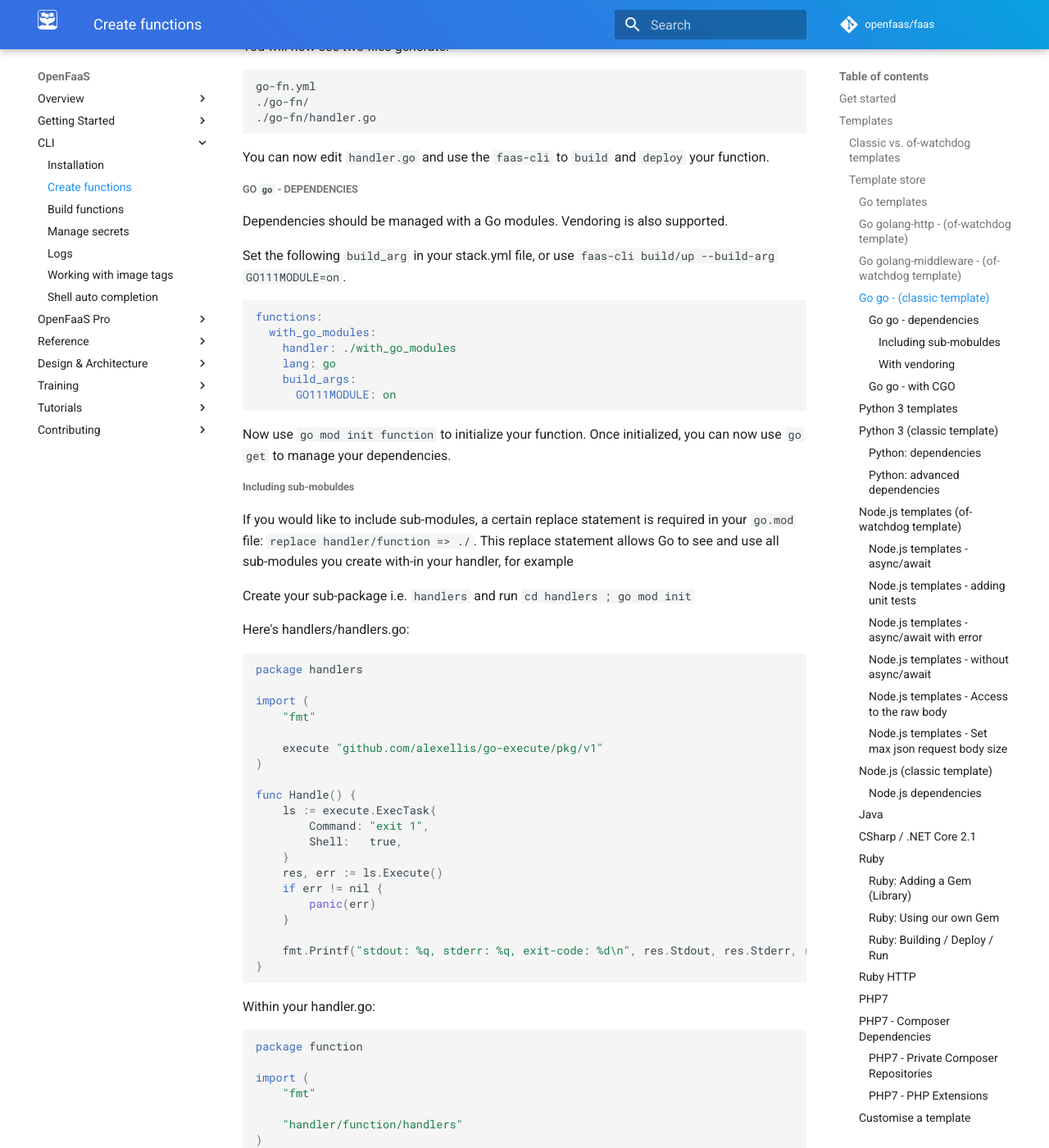
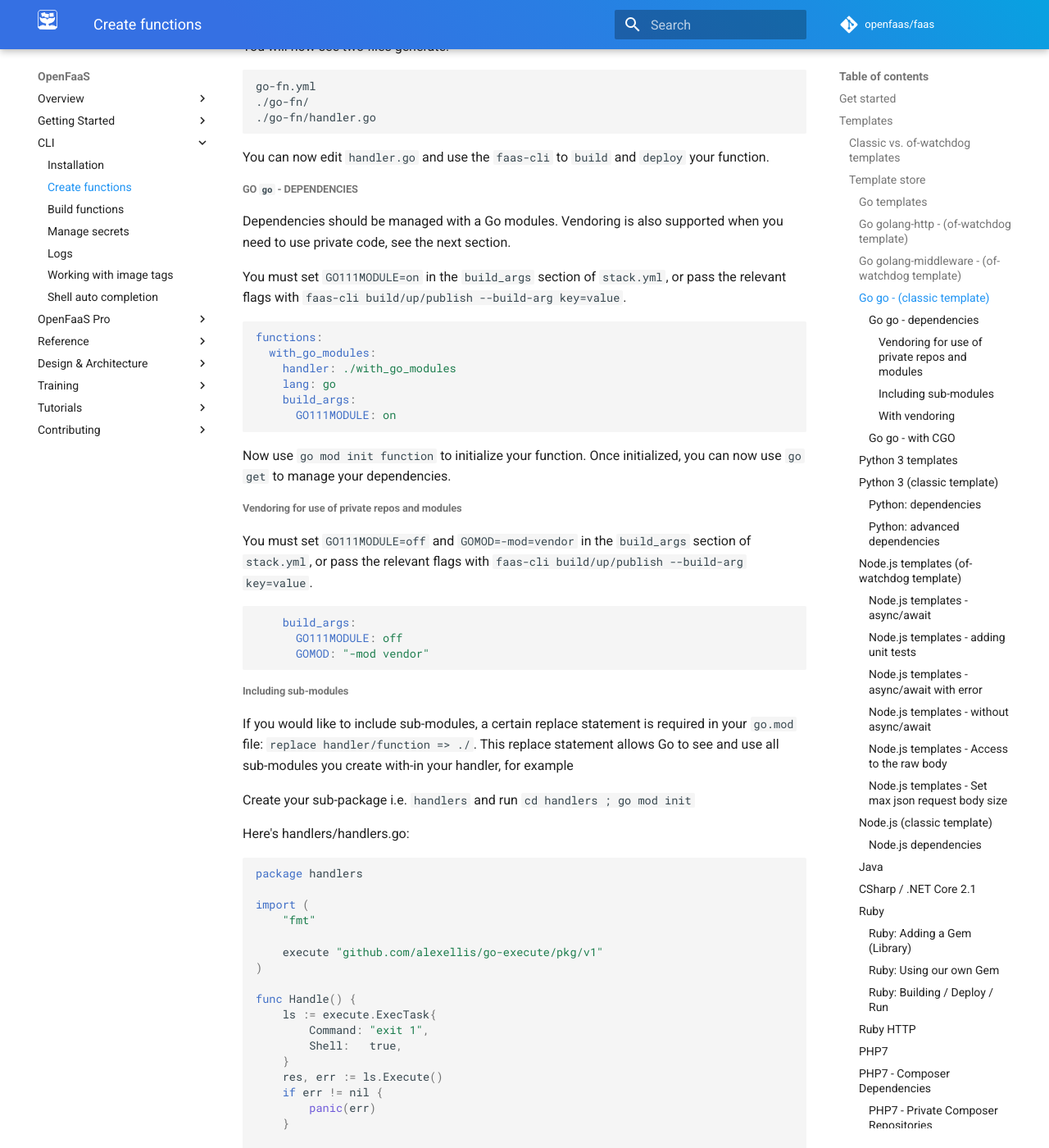
Before and after one commit to openfaas/docs, an MkDocs documentation site: the page built from docs/cli/templates.md, in a window 1280 px wide and 1400 px high, scrolled down 2887 px. Shown: the whole window at 82% size. Built offline with MkDocs 1.6.1 and Material for MkDocs 9.7.7, drawn with Linux system fonts in a browser that asks for light colours; comment, search, counter and statistics services are not loaded.

Commit message:
Update usage for private modules
Signed-off-by: Alex Ellis (OpenFaaS Ltd) <alexellis2@gmail.com>

````diff
--- a/docs/cli/templates.md
+++ b/docs/cli/templates.md
@@ -124,9 +124,9 @@ You can now edit `handler.go` and use the `faas-cli` to `build` and `deploy` you
 
 ##### Go `go` - dependencies
 
-Dependencies should be managed with a Go modules. Vendoring is also supported.
+Dependencies should be managed with a Go modules. Vendoring is also supported when you need to use private code, see the next section.
 
-Set the following `build_arg` in your stack.yml file, or use `faas-cli build/up --build-arg GO111MODULE=on`.
+You must set `GO111MODULE=on` in the `build_args` section of `stack.yml`, or pass the relevant flags with `faas-cli build/up/publish --build-arg key=value`.
 
 ```yaml
 functions:
@@ -139,10 +139,19 @@ functions:
 
 Now use `go mod init function` to initialize your function. Once initialized, you can now use  `go get` to manage your dependencies.
 
-###### Including sub-mobuldes
+###### Vendoring for use of private repos and modules
+
+You must set `GO111MODULE=off` and `GOMOD=-mod=vendor` in the `build_args` section of `stack.yml`, or pass the relevant flags with `faas-cli build/up/publish --build-arg key=value`.
+
+```yaml
+    build_args:
+      GO111MODULE: off
+      GOMOD: "-mod vendor"
+```
+
+###### Including sub-modules
 
 If you would like to include sub-modules, a certain replace statement is required in your `go.mod` file: `replace handler/function => ./`. This replace statement allows Go to see and use all sub-modules you create with-in your handler, for example
-
 
 Create your sub-package i.e. `handlers` and run `cd handlers ; go mod init`
 
````
